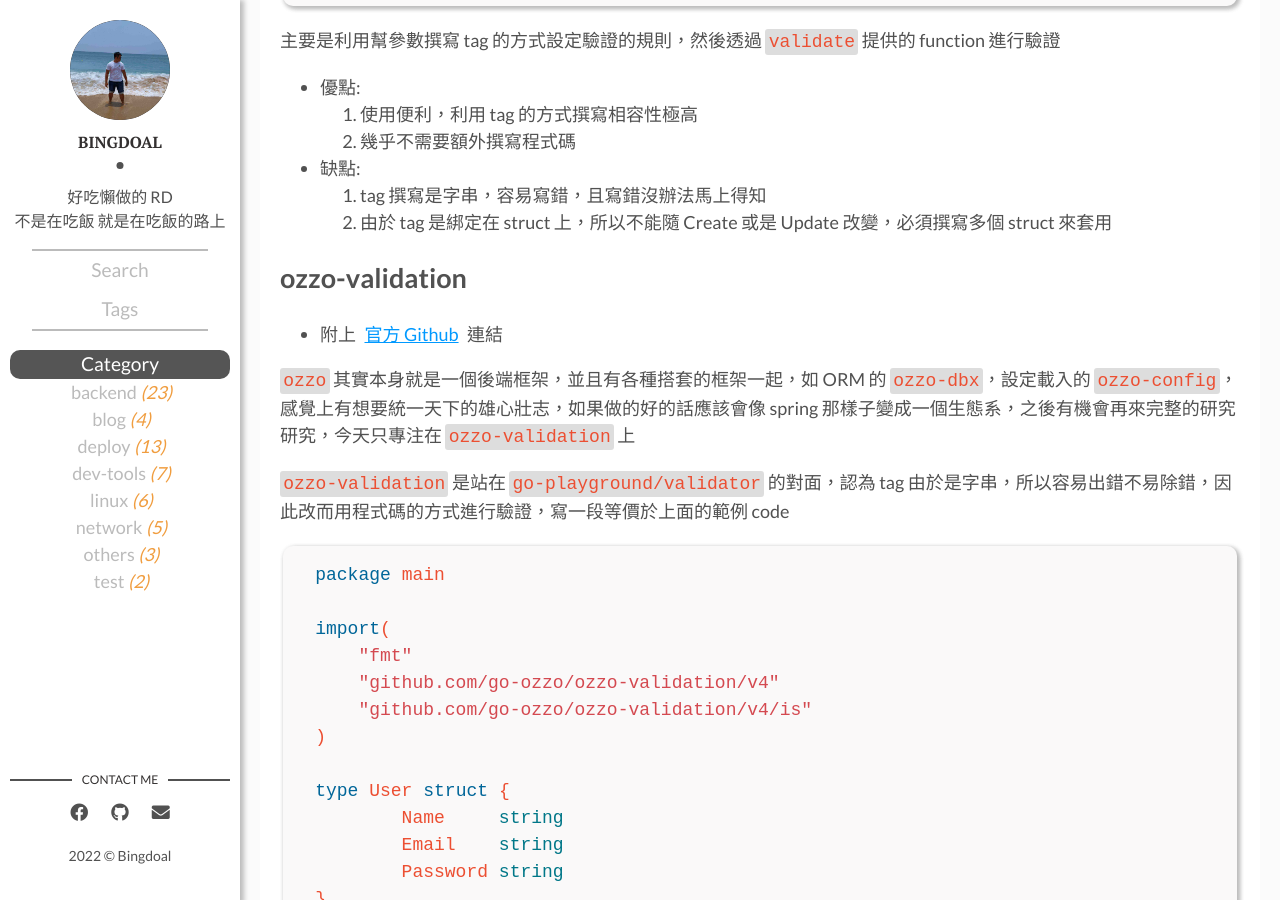
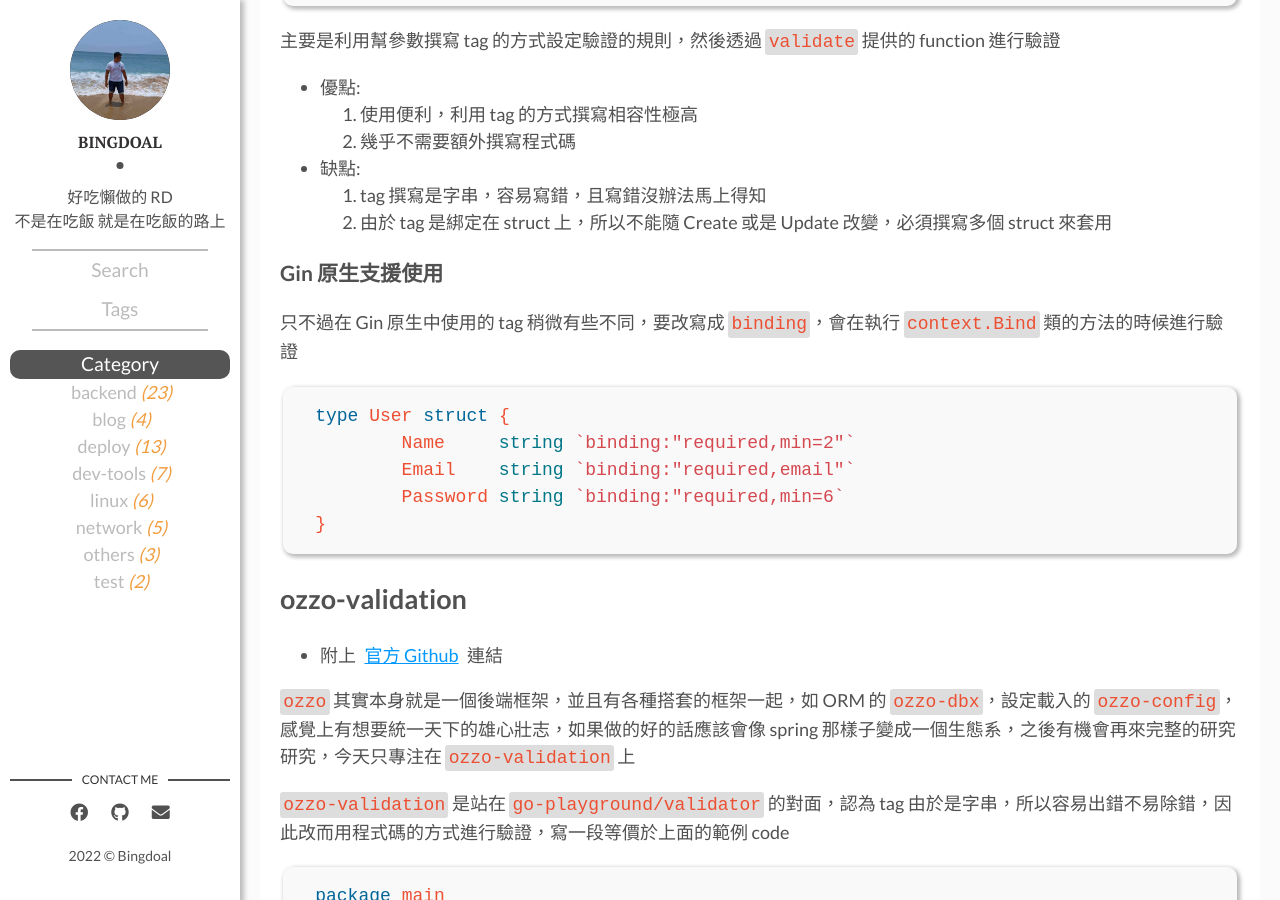
Before and after one commit to Bingdoal/bingdoal.github.io, a Jekyll site: the page built from _posts/2022/2022-04-04-golang-validation-validator-and-ozzo.md, in a window 1280 px wide and 900 px high, scrolled down 1781 px. Built offline with Jekyll 4.4.1, drawn with Linux system fonts in a browser that asks for light colours; comment, search, counter and statistics services are not loaded; some of the changed text lies outside the part shown.

Commit message:
add some content.

````diff
--- a/_posts/2022/2022-04-04-golang-validation-validator-and-ozzo.md
+++ b/_posts/2022/2022-04-04-golang-validation-validator-and-ozzo.md
@@ -58,6 +58,17 @@ func main(){
   1. tag 撰寫是字串，容易寫錯，且寫錯沒辦法馬上得知
   2. 由於 tag 是綁定在 struct 上，所以不能隨 Create 或是 Update 改變，必須撰寫多個 struct 來套用
 
+### Gin 原生支援使用
+只不過在 Gin 原生中使用的 tag 稍微有些不同，要改寫成 `binding`，會在執行 `context.Bind` 類的方法的時候進行驗證
+
+```golang
+type User struct {
+	Name     string `binding:"required,min=2"`
+	Email    string `binding:"required,email"`
+	Password string `binding:"required,min=6`
+}
+```
+
 ## ozzo-validation
 
 + 附上 [官方 Github](https://github.com/go-ozzo/ozzo-validation) 連結
@@ -116,4 +127,4 @@ func main(){
 
 ## 結論
 
-其實端看各個團隊的使用習慣去選擇不同的套件即可，沒有一定孰優孰劣，個人是偏好 `go-playground/validator` 這套，利用 tag 的方式可以達到更好的彈性，不必把規則寫死在程式碼中，寫錯的問題只好多多測試了
+其實端看各個團隊的使用習慣去選擇不同的套件即可，沒有一定孰優孰劣，團隊目前是偏好 `go-playground/validator` 這套，利用 tag 的方式可以達到更好的彈性，不必把規則寫死在程式碼中，而且 gin 有內建支援可以比較好與 gin 相容，寫錯的問題只好多多測試了
````
